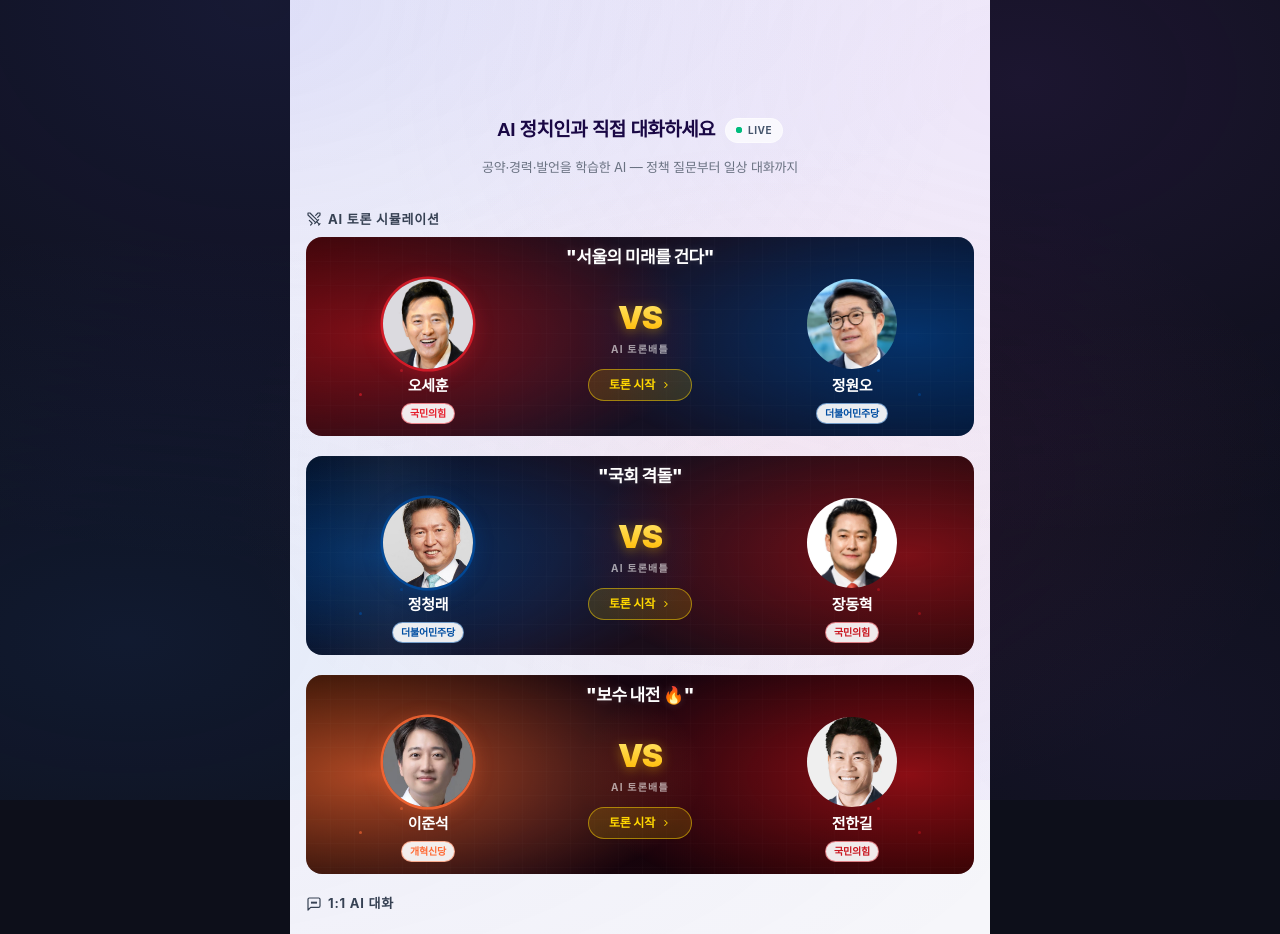
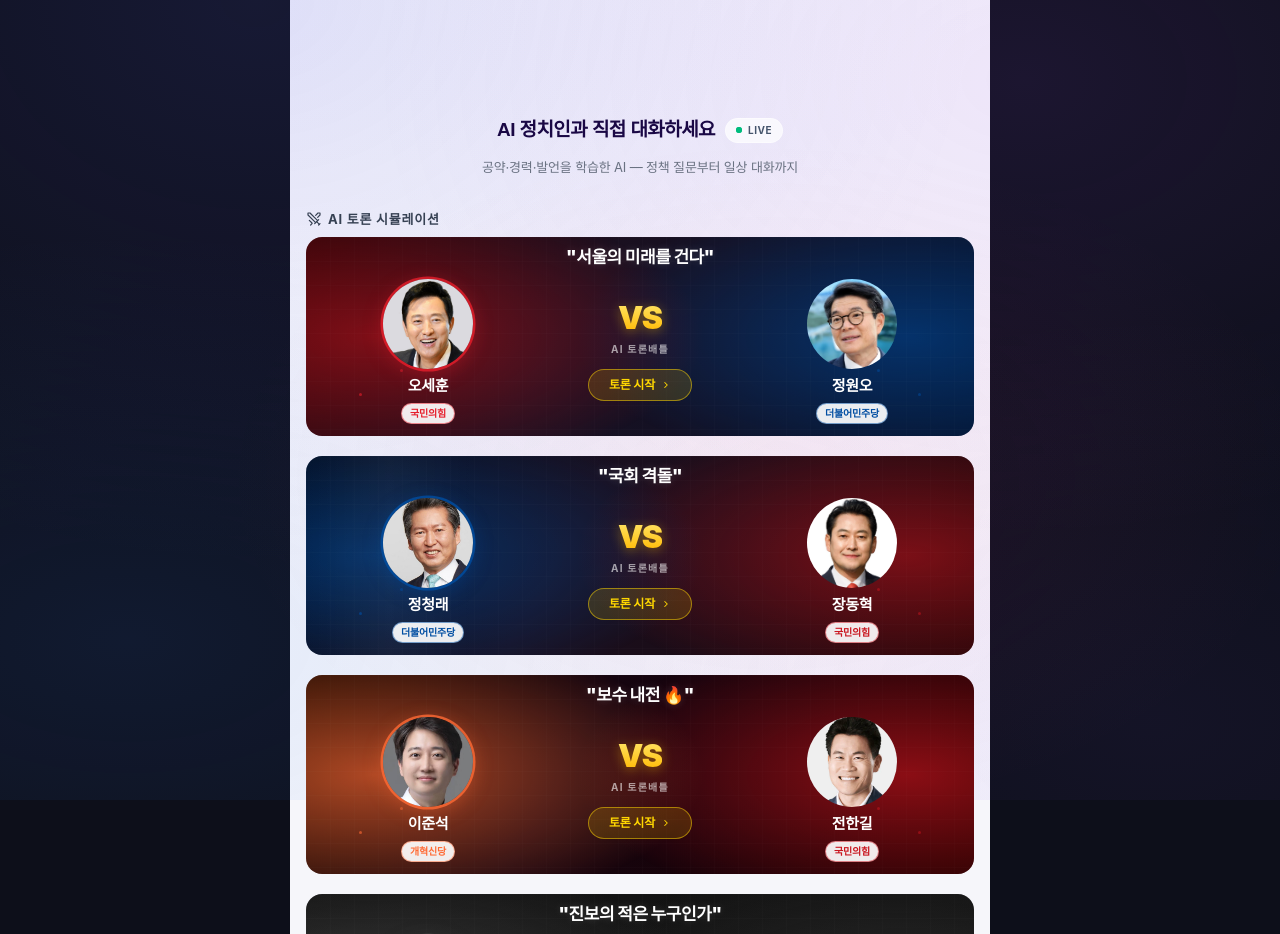
Before and after one commit to seojoonkim/polichat, a React (Vite) app: page / in a window 1280 px wide. Shown: the top 934 px of the page. Built offline with nearby package versions, Linux system fonts and the light colour scheme; a web font is replaced by a local one.

Commit message:
feat: 김어준 vs 진중권 배틀 배너 메인에 추가

```diff
--- a/src/components/chat/PoliticianSelector.tsx
+++ b/src/components/chat/PoliticianSelector.tsx
@@ -223,6 +223,7 @@ export default function PoliticianSelector({ politicians }: Props) {
           <DebateBanner debateType="seoul" />
           <DebateBanner debateType="national" />
           <DebateBanner debateType="leejeon" />
+          <DebateBanner debateType="kimjin" />
         </div>
 
         {/* Section title */}
```
